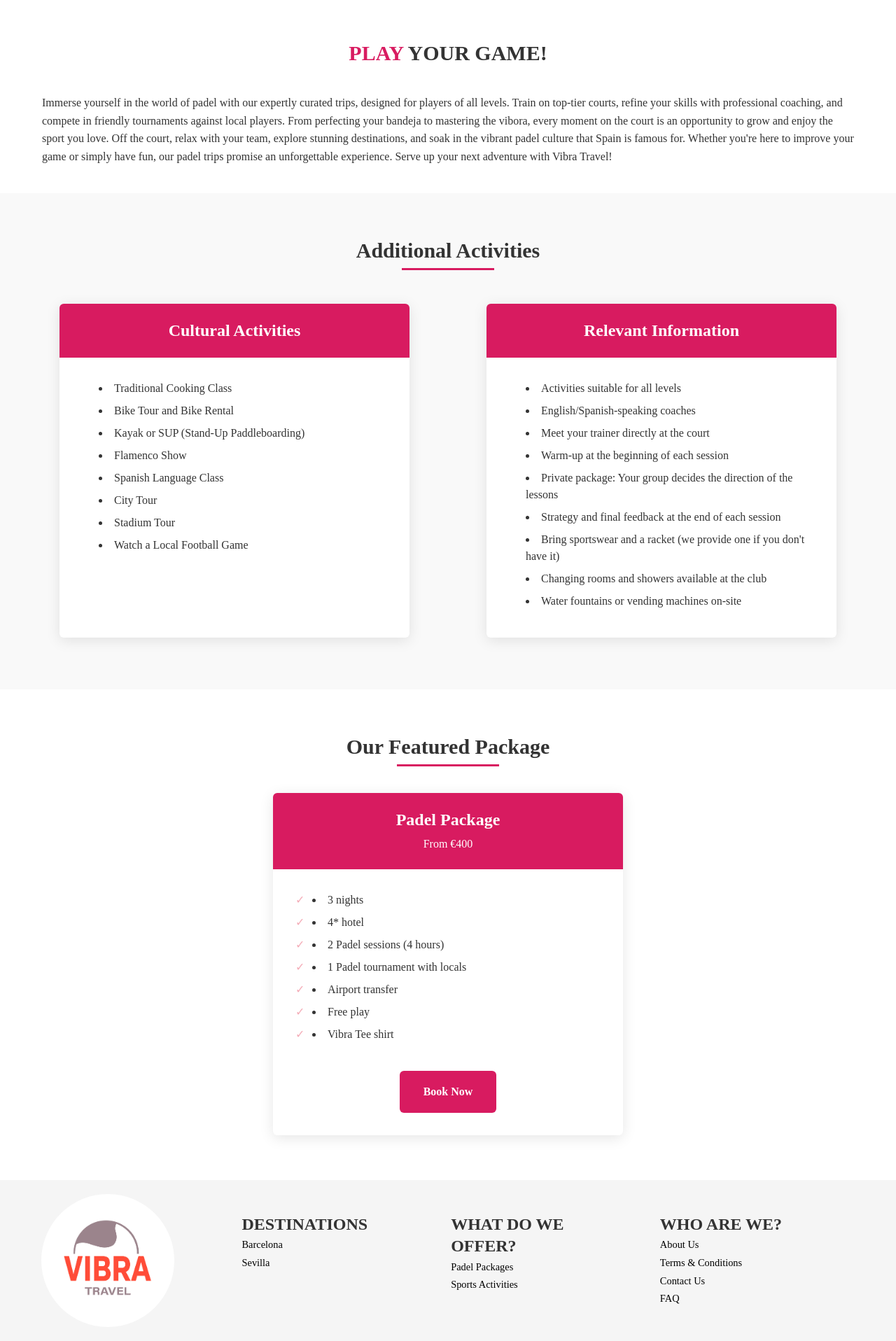
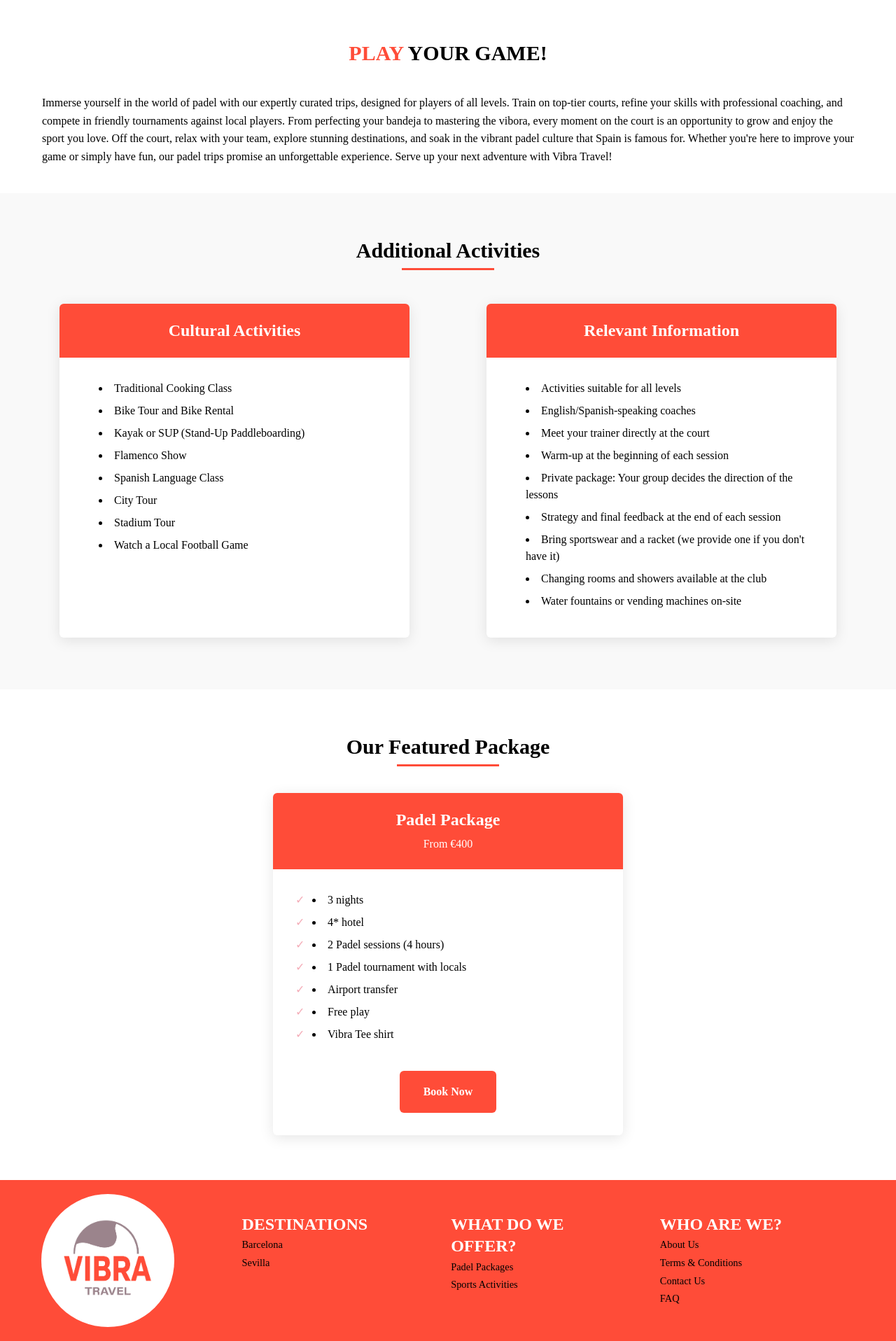
Before and after one commit to NicolasCornaglia/vibra-travel, a Vue app: page /padel in a window 1280 px wide. Shown: the part 512-2428 px from the top of the page at 70% size. Built offline with nearby package versions, Linux system fonts and the light colour scheme; a web font is replaced by a local one.

Commit message:
style: modify footer colors

```diff
--- a/src/components/AdditionalActivities.vue
+++ b/src/components/AdditionalActivities.vue
@@ -97,7 +97,7 @@ section {
 }
 
 .section-header h2 {
-  color: var(--color-dark-grey);
+  color: var(--color-black);
   position: relative;
   display: inline-block;
 }
--- a/src/components/Contact.vue
+++ b/src/components/Contact.vue
@@ -104,7 +104,7 @@ const submitEmail = async () => {
 }
 
 .home-container {
-  color: var(--color-dark-grey);
+  color: var(--color-black);
 }
 
 h1,
@@ -140,7 +140,7 @@ section {
 }
 
 .section-header h2 {
-  color: var(--color-dark-grey);
+  color: var(--color-black);
   position: relative;
   display: inline-block;
 }
--- a/src/components/Footer.vue
+++ b/src/components/Footer.vue
@@ -80,7 +80,8 @@ const scrollToContact = async () => {
 
 <style scoped>
 .footer {
-    background-color: #f5f5f5;
+    color: var(--color-white);
+    background-color: var(--color-pink);
     display: flex;
     align-items: center;
     justify-content: space-around;
@@ -93,7 +94,7 @@ const scrollToContact = async () => {
   justify-content: center;
   align-items: center;
   padding: 20px;
-  background-color: #FFFFFF;
+  background-color: var(--color-white);
 }
 
 .footer-logo img {
@@ -125,13 +126,13 @@ const scrollToContact = async () => {
 
 .footer-section p a {
     text-decoration: none;
-    color: #000;
+    color: var(--color-black);
     font-size: 0.9rem;
     width: 20vw;
 }
 
 .footer-section p a:hover {
-    color: var(--color-pink);
+    color: var(--color-white);
 }
 
 
--- a/src/components/Header.vue
+++ b/src/components/Header.vue
@@ -113,7 +113,7 @@ const closeMenu = () => {
 
 .nav-link {
   position: relative;
-  color: var(--color-dark-grey);
+  color: var(--color-black);
   text-decoration: none;
   font-size: 0.9rem;
   font-weight: 500;
@@ -159,7 +159,7 @@ const closeMenu = () => {
   left: 0;
   width: 100%;
   height: 2px;
-  background-color: var(--color-dark-grey);
+  background-color: var(--color-black);
   transition: all 0.3s ease;
 }
 
--- a/src/components/Locations.vue
+++ b/src/components/Locations.vue
@@ -90,7 +90,7 @@ section {
 }
 
 .section-header h2 {
-  color: var(--color-dark-grey);
+  color: var(--color-black);
   position: relative;
   display: inline-block;
 }
--- a/src/components/PadelPackage.vue
+++ b/src/components/PadelPackage.vue
@@ -59,7 +59,7 @@ const scrollToContact = async () => {
 }
 
 .home-container {
-  color: #333;
+  color: black;
 }
 
 h1,
@@ -95,7 +95,7 @@ section {
 }
 
 .section-header h2 {
-  color: #333;
+  color: black;
   position: relative;
   display: inline-block;
 }
--- a/src/components/pages/HomePage.vue
+++ b/src/components/pages/HomePage.vue
@@ -105,7 +105,7 @@ const scrollToContact = () => {
 }
 
 .home-container {
-  color: var(--color-dark-grey);
+  color: var(--color-black);
 }
 
 h1,
@@ -141,7 +141,7 @@ section {
 }
 
 .section-header h2 {
-  color: var(--color-dark-grey);
+  color: var(--color-black);
   position: relative;
   display: inline-block;
 }
--- a/src/components/pages/PadelPage.vue
+++ b/src/components/pages/PadelPage.vue
@@ -89,7 +89,7 @@ import AdditionalActivities from "../AdditionalActivities.vue";
 }
 
 .terms-black {
-  color: var(--color-dark-grey);
+  color: var(--color-black);
 }
 
 .terms-pink {
--- a/src/components/pages/SportsPage.vue
+++ b/src/components/pages/SportsPage.vue
@@ -87,7 +87,7 @@ import Contact from "../Contact.vue";
   padding: 40px 0 0 0;
 }
 .terms-black {
-  color: var(--color-dark-grey);
+  color: var(--color-black);
 }
 
 .terms-pink {
--- a/src/style.css
+++ b/src/style.css
@@ -12,7 +12,7 @@ html {
   font-family: 'Acumin Pro','Elsa';
   line-height: 1.5;
   font-weight: 400;
-  color: #333;
+  color: black;
 
   /* Base font sizes */
   --font-size-xs: 0.75rem;    /* 12px */
@@ -30,12 +30,12 @@ html {
   -moz-osx-font-smoothing: grayscale;
 
   /* Color Palette */
-  --color-pink: #d81b60;
+  --color-pink: #ff4c38;
   --color-white: #ffffff;
   --color-light-grey: #f9f9f9;
-  --color-light-pink: #f4acb7;
+  --color-light-pink: #9B848B;
   --color-dark-grey-pink: #d0b8dc;
-  --color-dark-grey: #333;
+  --color-black: black;
 
 }
 
```
